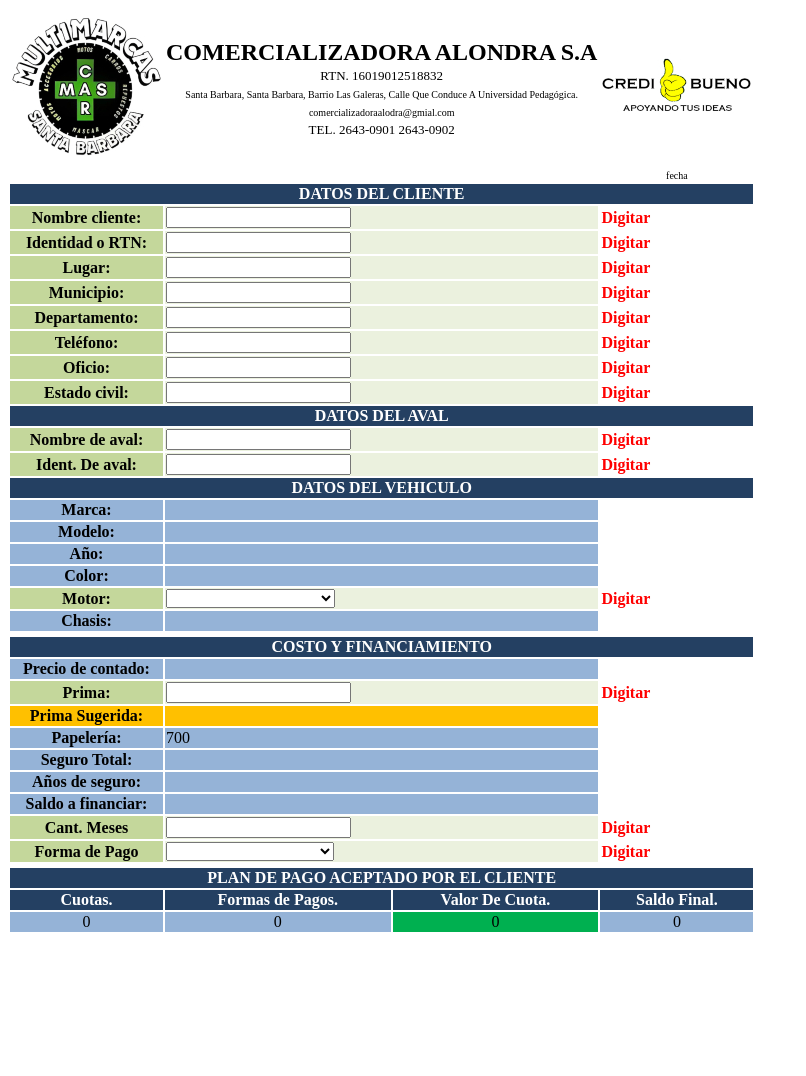
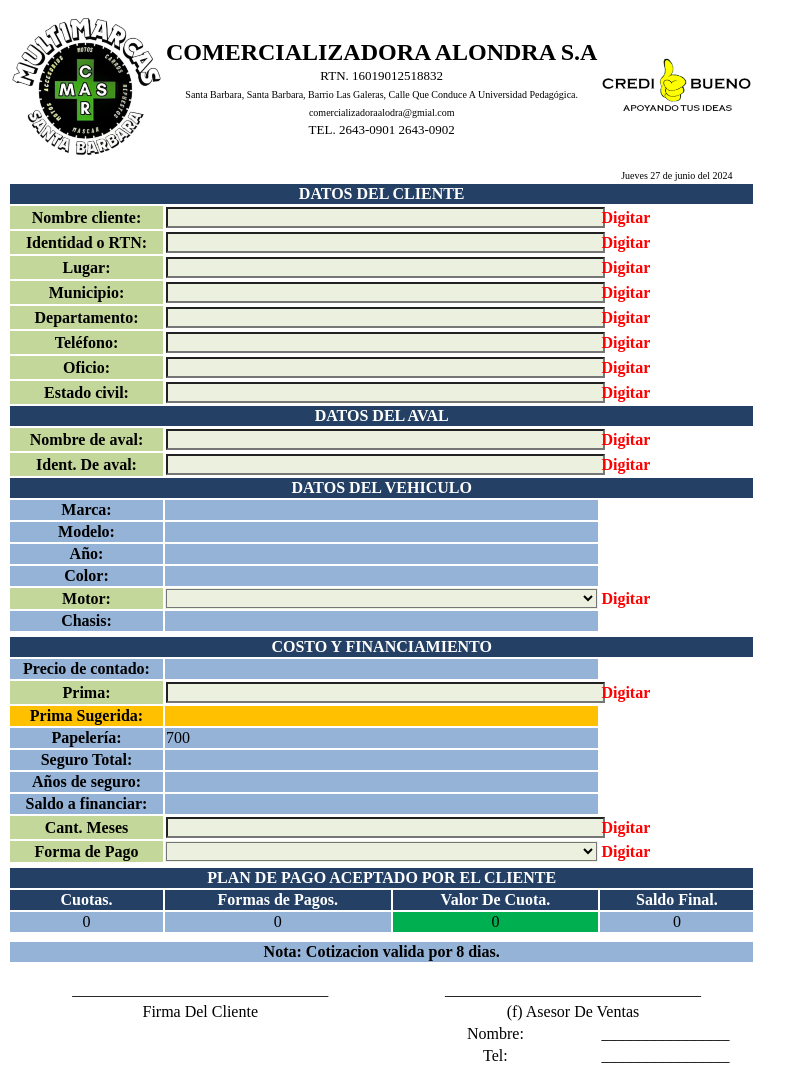
Before and after one commit to Miguelinestroza/CotizadorMotosDeSegunda, a PHP site: page /tabla.html in a window 1280 px wide. Shown: the whole page, without its empty margins (0-806 px from the left). Before the commit the page ends 932 px from the top, so only its background shows below. Run offline with PHP 8.4, Linux system fonts and the light colour scheme.

Commit message:
Add files via upload

```diff
--- a/tabla.html
+++ b/tabla.html
@@ -30,12 +30,12 @@
             <tr>
                 <td colspan="3"></td>
                 <td>
-                <font size="1"><center><label for="fecha">fecha</label></center></font>
+                <font size="1"><center><label id="fechaActual">fecha</label></center></font>
                 </td>
             </tr>
 
             <tr>
-                <td colspan="4" style="background-color: rgb(36, 64, 98);">
+                <td colspan="4" style="background-color: rgb(36, 64, 100);">
                     <center><font color="white"><b>DATOS DEL CLIENTE</b></font></center>
                 </td>
             </tr>
@@ -43,8 +43,8 @@
                 <td colspan="1" style="background-color: rgb(196, 215, 155);">
                     <center><b>Nombre cliente:</b></center>
                 </td>
-                <td colspan="2" style="background-color: rgb(235, 241, 222);">
-                    <input type="text" name="Nombre" required/>
+                <td colspan="2">
+                    <input type="text" name="Nombre" required style="width: 100%; text-align: center; background-color: rgb(235, 241, 222)" />
                 </td>
                 <td colspan="1">
                     <font color="red"><b>Digitar</b></font>
@@ -54,8 +54,8 @@
                 <td colspan="1" style="background-color: rgb(196, 215, 155);">
                     <center><b>Identidad o RTN:</b></center>
                 </td>
-                <td  colspan="2" style="background-color: rgb(235, 241, 222);">
-                    <input type="text">
+                <td  colspan="2">
+                    <input type="text" required style="width: 100%; background-color: rgb(235, 241, 222);text-align: center;" />
                 </td>
                 <td colspan="1">
                     <font color="red"><b>Digitar</b></font>
@@ -65,8 +65,8 @@
                 <td colspan="1" style="background-color: rgb(196, 215, 155);">
                     <center><b>Lugar:</b></center>
                 </td>
-                <td  colspan="2" style="background-color: rgb(235, 241, 222);">
-                    <input type="text">
+                <td  colspan="2">
+                    <input type="text" required style="width: 100%; background-color: rgb(235, 241, 222);text-align: center;" />
                 </td>
                 <td colspan="1">
                     <font color="red"><b>Digitar</b></font>
@@ -76,8 +76,8 @@
                 <td colspan="1" style="background-color: rgb(196, 215, 155);">
                     <center><b>Municipio:</b></center>
                 </td>
-                <td  colspan="2" style="background-color: rgb(235, 241, 222);">
-                    <input type="text">
+                <td  colspan="2">
+                    <input type="text" required style="width: 100%; background-color: rgb(235, 241, 222);text-align: center;"/>
                 </td>
                 <td colspan="1">
                     <font color="red"><b>Digitar</b></font>
@@ -87,8 +87,8 @@
                 <td colspan="1" style="background-color: rgb(196, 215, 155);">
                     <center><b>Departamento:</b></center>
                 </td>
-                <td  colspan="2" style="background-color: rgb(235, 241, 222);">
-                    <input type="text">
+                <td  colspan="2">
+                    <input type="text" required style="width: 100%; background-color: rgb(235, 241, 222);text-align: center;"/>
                 </td>
                 <td colspan="1">
                     <font color="red"><b>Digitar</b></font>
@@ -98,8 +98,8 @@
                 <td colspan="1" style="background-color: rgb(196, 215, 155);">
                     <center><b>Teléfono:</b></center>
                 </td>
-                <td  colspan="2" style="background-color: rgb(235, 241, 222);">
-                    <input type="text">
+                <td  colspan="2">
+                    <input type="text" required style="width: 100%; background-color: rgb(235, 241, 222);text-align: center;"/>
                 </td>
                 <td colspan="1">
                     <font color="red"><b>Digitar</b></font>
@@ -109,8 +109,8 @@
                 <td colspan="1" style="background-color: rgb(196, 215, 155);">
                     <center><b>Oficio:</b></center>
                 </td>
-                <td  colspan="2" style="background-color: rgb(235, 241, 222);">
-                    <input type="text">
+                <td  colspan="2">
+                    <input type="text" required style="width: 100%; background-color: rgb(235, 241, 222);text-align: center;"/>
                 </td>
                 <td colspan="1">
                     <font color="red"><b>Digitar</b></font>
@@ -120,15 +120,15 @@
                 <td colspan="1" style="background-color: rgb(196, 215, 155);">
                     <center><b>Estado civil:</b></center>
                 </td>
-                <td  colspan="2" style="background-color: rgb(235, 241, 222);">
-                    <input type="text">
+                <td  colspan="2">
+                    <input type="text" required style="width: 100%; background-color: rgb(235, 241, 222);text-align: center;"/>
                 </td>
                 <td colspan="1">
                     <font color="red"><b>Digitar</b></font>
                 </td>
             </tr>
             <tr>
-                <td colspan="4" style="background-color: rgb(36, 64, 98);">
+                <td colspan="4" style="background-color: rgb(36, 64, 100);">
                     <center><font color="white"><b>DATOS DEL AVAL</b></font></center>
                 </td>
             </tr>
@@ -136,8 +136,8 @@
                 <td colspan="1" style="background-color: rgb(196, 215, 155);">
                     <center><b>Nombre de aval:</b></center>
                 </td>
-                <td  colspan="2" style="background-color: rgb(235, 241, 222);">
-                    <input type="text">
+                <td  colspan="2">
+                    <input type="text" required style="width: 100%; background-color: rgb(235, 241, 222);text-align: center;"/>
                 </td>
                 <td colspan="1">
                     <font color="red"><b>Digitar</b></font>
@@ -147,15 +147,15 @@
                 <td colspan="1" style="background-color: rgb(196, 215, 155);">
                     <center><b>Ident. De aval:</b></center>
                 </td>
-                <td  colspan="2" style="background-color: rgb(235, 241, 222);">
-                    <input type="text">
+                <td  colspan="2">
+                    <input type="text" required style="width: 100%; background-color: rgb(235, 241, 222);text-align: center;"/>
                 </td>
                 <td colspan="1">
                     <font color="red"><b>Digitar</b></font>
                 </td>
             </tr>
             <tr>
-                <td colspan="4" style="background-color: rgb(36, 64, 98);">
+                <td colspan="4" style="background-color: rgb(36, 64, 100);">
                     <center><font color="white"><b>DATOS DEL VEHICULO</b></font></center>
                 </td>
             </tr>
@@ -196,7 +196,7 @@
                     <center><b>Motor:</b></center>
                 </td>
                 <td  colspan="2" style="background-color: rgb(235, 241, 222);">
-                    <select name="Motos" id="">
+                    <select name="Motos" id="" required style="width: 100%; background-color: rgb(235, 241, 222);text-align: center;">
                         <option value=""></option>
                         <option value="BK 150">BK 150</option>
                         <option value="BK 150 2">BK 150 2</option>
@@ -238,7 +238,7 @@
                 <td  colspan="4"></td>
             </tr>
             <tr>
-                <td colspan="4" style="background-color: rgb(36, 64, 98);">
+                <td colspan="4" style="background-color: rgb(36, 64, 100);">
                     <center><font color="white"><b>COSTO Y FINANCIAMIENTO</b></font></center>
                 </td>
             </tr>
@@ -254,8 +254,8 @@
                 <td colspan="1" style="background-color: rgb(196, 215, 155);">
                     <center><b>Prima:</b></center>
                 </td>
-                <td  colspan="2" style="background-color: rgb(235, 241, 222);">
-                    <input type="text">
+                <td  colspan="2">
+                    <input type="text" required style="width: 100%; background-color: rgb(235, 241, 222);text-align: center;"/>
                 </td>
                 <td colspan="1">
                     <font color="red"><b>Digitar</b></font>
@@ -305,8 +305,8 @@
                 <td colspan="1" style="background-color: rgb(196, 215, 155);">
                     <center><b>Cant. Meses</b></center>
                 </td>
-                <td  colspan="2" style="background-color: rgb(235, 241, 222);">
-                    <input type="text">
+                <td  colspan="2">
+                    <input type="text" required style="width: 100%; background-color: rgb(235, 241, 222);text-align: center;"/>
                 </td>
                 <td colspan="1">
                     <font color="red"><b>Digitar</b></font>
@@ -317,7 +317,7 @@
                     <center><b>Forma de Pago</b></center>
                 </td>
                 <td  colspan="2" style="background-color: rgb(235, 241, 222);">
-                    <select name="Motos" id="">
+                    <select name="Motos" id="" required style="width: 100%; background-color: rgb(235, 241, 222);text-align: center;">
                         <option value=""></option>
                         <option value="PAGOS MENSUALES">PAGOS MENSUALES</option>
                         <option value="PAGOS QUINCENALES">PAGOS QUINCENALES</option>
@@ -332,21 +332,21 @@
                 <td  colspan="4"></td>
             </tr>
             <tr>
-                <td colspan="4" style="background-color: rgb(36, 64, 98);">
+                <td colspan="4" style="background-color: rgb(36, 64, 100);">
                     <center><font color="white"><b>PLAN DE PAGO ACEPTADO POR EL CLIENTE</b></font></center>
                 </td>
             </tr>
             <tr>
-                <td style="background-color: rgb(36, 64, 98);">
+                <td style="background-color: rgb(36, 64, 100);">
                     <center><font color="white"><b>Cuotas.</b></font></center>
                 </td>
-                <td style="background-color: rgb(36, 64, 98);">
+                <td style="background-color: rgb(36, 64, 100);">
                     <center><font color="white"><b>Formas de Pagos.</b></font></center>
                 </td>
-                <td style="background-color: rgb(36, 64, 98);">
+                <td style="background-color: rgb(36, 64, 100);">
                     <center><font color="white"><b>Valor De Cuota.</b></font></center>
                 </td>
-                <td style="background-color: rgb(36, 64, 98);">
+                <td style="background-color: rgb(36, 64, 100);">
                     <center><font color="white"><b>Saldo Final.</b></font></center>
                 </td>
             </tr>
@@ -364,8 +364,101 @@
                     <center><label for="saldoFinal">0</label></center>
                 </td>
             </tr>
+            <tr>
+                <td colspan="4">
+
+                </td>
+            </tr>
+            <tr>
+                <td colspan="4">
+
+                </td>
+            </tr>
+            <tr>
+                <td colspan="4" style="background-color: rgb(149, 179, 215);">
+                    <center><b>Nota: Cotizacion valida por 8 dias.</b></center>
+                </td>
+            </tr>
+            <tr>
+                <td colspan="4">
+
+                </td>
+            </tr>
+            <tr>
+                <td colspan="4">
+
+                </td>
+            </tr>
+            <tr>
+                <td colspan="4">
+
+                </td>
+            </tr>
+            <tr>
+                <td colspan="4">
+
+                </td>
+            </tr>
+            <tr>
+                <td colspan="2">
+                    <center>________________________________</center>
+                </td>
+                <td colspan="2">
+                    <center>________________________________</center>
+                </td>
+            </tr>
+            <tr>
+                <td colspan="2">
+                    <center>Firma Del Cliente</center>
+                </td>
+                <td colspan="2">
+                    <center>(f) Asesor De Ventas</center>
+                </td>
+            </tr>
+            <tr>
+                <td colspan="2">
+
+                </td>
+                <td colspan="1">
+                    <center>Nombre:</center>
+                </td>
+                <td colspan="1">
+                    ________________
+                </td>
+            </tr>
+            <tr>
+                <td colspan="2">
+
+                </td>
+                <td colspan="1">
+                    <center>Tel:</center>
+                </td>
+                <td colspan="1">
+                    ________________
+                </td>
+            </tr>
         </table>
     </form>
     </div>
+    <script>
+        // Obtener la fecha actual
+        let today = new Date();
+
+        // Días de la semana y meses en español
+        const weekdays = ["Domingo", "Lunes", "Martes", "Miércoles", "Jueves", "Viernes", "Sábado"];
+        const months = ["enero", "febrero", "marzo", "abril", "mayo", "junio", "julio", "agosto", "septiembre", "octubre", "noviembre", "diciembre"];
+
+        // Obtener cada parte de la fecha
+        let weekday = weekdays[today.getDay()];
+        let day = today.getDate();
+        let month = months[today.getMonth()];
+        let year = today.getFullYear();
+
+        // Construir la fecha formateada
+        let formattedDate = `${weekday} ${day} de ${month} del ${year}`;
+
+        // Mostrar la fecha formateada en el elemento div con id "fechaActual"
+        document.getElementById('fechaActual').textContent = formattedDate;
+    </script>
 </body>
 </html>
```
Also changed, not shown: welcome.php (+129 -36 lines).
